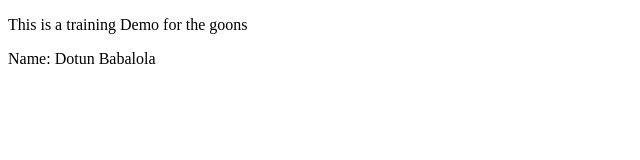
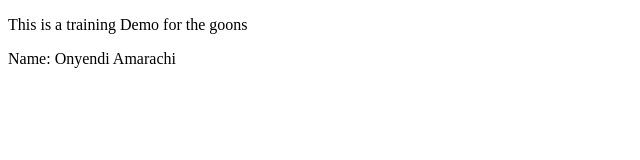
Before and after one commit to CaptWeiss/login-page, a plain HTML site: page index.html in a window 1280 px wide. Shown: the full height of the page, 0-640 px from the left. Drawn offline with Linux system fonts and the light colour scheme.

Commit message:
addd text.html

```diff
--- a/index.html
+++ b/index.html
@@ -10,7 +10,7 @@
         <div>
             <p>This is a training Demo for the goons</p>
 
-            <p>Name: Dotun Babalola</p>
+            <p>Name: Onyendi Amarachi</p>
         </div>
     </main>
 </body>
```
